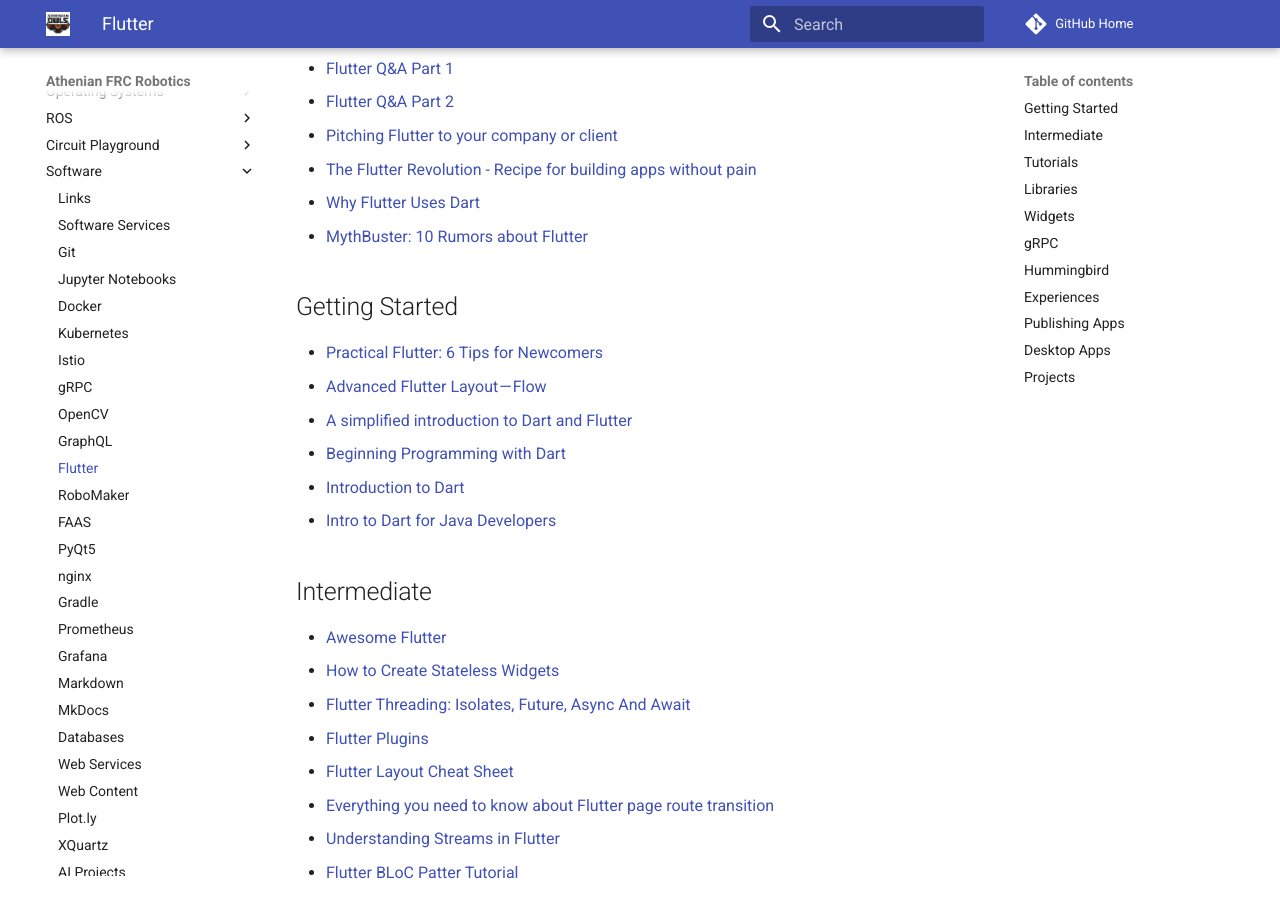
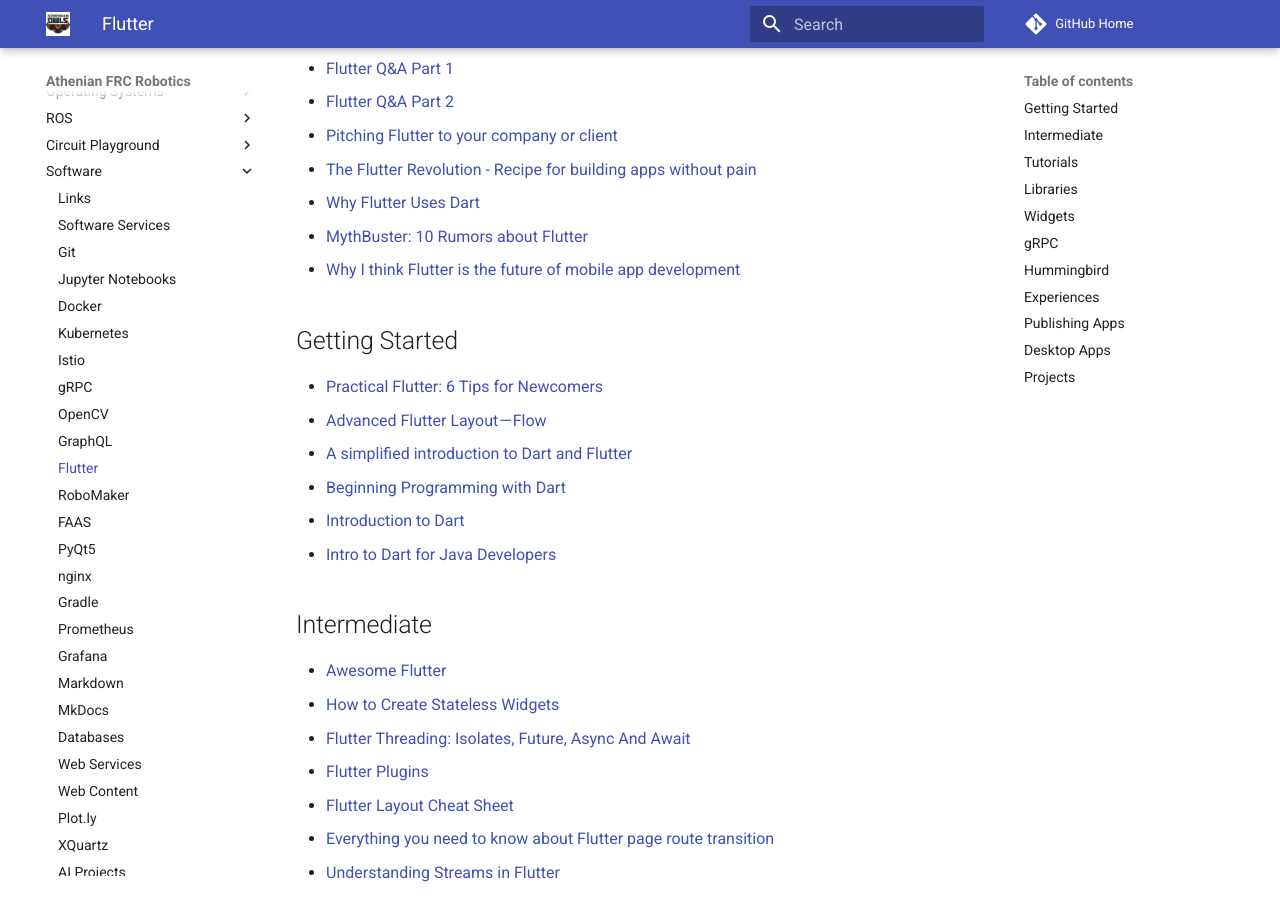
Before and after one commit to athenian-robotics/athenian-robotics-mkdocs, an MkDocs documentation site: the page built from docs/flutter.md, in a window 1280 px wide and 900 px high, scrolled down 359 px. Built offline with MkDocs 1.6.1 and Material for MkDocs 9.7.7, drawn with Linux system fonts in a browser that asks for light colours; comment, search, counter and statistics services are not loaded.

Commit message:
Update docs

```diff
--- a/docs/flutter.md
+++ b/docs/flutter.md
@@ -13,6 +13,7 @@
 * [The Flutter Revolution - Recipe for building apps without pain](https://speakerdeck.com/shuaib/the-flutter-revolution-recipe-for-building-apps-without-pain)
 * [Why Flutter Uses Dart](https://hackernoon.com/why-flutter-uses-dart-dd635a054ebf)
 * [MythBuster: 10 Rumors about Flutter](https://medium.com/ideas-by-idean/mythbuster-10-rumors-about-flutter-why-its-not-worse-than-android-kotlin-25f54295440)
+* [Why I think Flutter is the future of mobile app development](https://www.freecodecamp.org/news/why-i-think-flutter-is-the-future-of-mobile-app-development-768332b73c0d/)
 
 ## Getting Started
 * [Practical Flutter: 6 Tips for Newcomers](https://hackernoon.com/practical-flutter-my-personal-6-tips-for-newcomers-dfbe44a29246)
```
